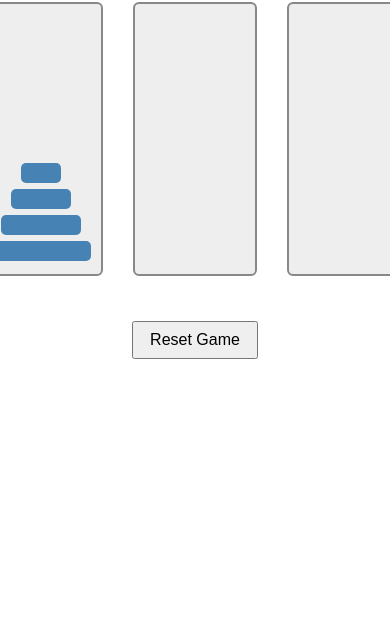
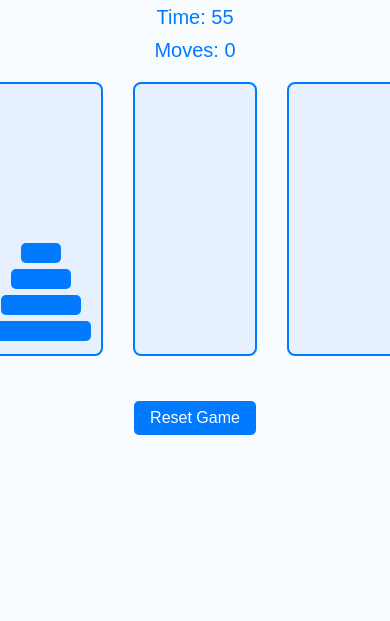
Before and after one commit to francisjacob/TowerOfHanoi, a plain HTML site: page index.html in a window 390 px wide. Shown: the part 223-844 px from the top of the page. Drawn offline with Linux system fonts and the light colour scheme.

Commit message:
v3 - with mobile drag

```diff
--- a/index.html
+++ b/index.html
@@ -3,28 +3,87 @@
 <head>
   <meta charset="UTF-8" />
   <meta name="viewport" content="width=device-width, initial-scale=1.0" />
-  <title>Tower of Hanoi - Drag & Drop (60s Challenge)</title>
+  <title>Arcesium Tower of Hanoi</title>
   <style>
-    body { font-family: sans-serif; display: flex; flex-direction: column; align-items: center; }
-    h1 { margin: 10px; }
-    #game { display: flex; gap: 30px; margin: 20px; }
-    .peg { width: 100px; height: 250px; background: #eee; display: flex; flex-direction: column-reverse; align-items: center; border: 2px solid #888; border-radius: 6px; padding: 10px; }
-    .disk { height: 20px; margin: 3px 0; background: steelblue; border-radius: 5px; cursor: grab; }
+    body {
+      font-family: sans-serif;
+      background: #f8fcff;
+      display: flex;
+      flex-direction: column;
+      align-items: center;
+      color: #007aff;
+    }
+    h1 {
+      margin: 10px;
+      text-align: center;
+    }
+    #logo {
+      margin-top: 20px;
+      height: 60px;
+    }
+    #game {
+      display: flex;
+      gap: 30px;
+      margin: 20px;
+      touch-action: none;
+    }
+    .peg {
+      width: 100px;
+      height: 250px;
+      background: #e6f0ff;
+      display: flex;
+      flex-direction: column-reverse;
+      align-items: center;
+      border: 2px solid #007aff;
+      border-radius: 8px;
+      padding: 10px;
+    }
+    .disk {
+      height: 20px;
+      margin: 3px 0;
+      background: #007aff;
+      border-radius: 5px;
+      cursor: grab;
+      touch-action: none;
+    }
     .disk1 { width: 40px; }
     .disk2 { width: 60px; }
     .disk3 { width: 80px; }
     .disk4 { width: 100px; }
-    #timer, #moves { font-size: 20px; margin-top: 10px; }
-    #message { font-size: 20px; margin-top: 10px; color: green; animation: fade 1s ease-in-out infinite alternate; }
+    #timer, #moves {
+      font-size: 20px;
+      margin-top: 10px;
+    }
+    #message {
+      font-size: 20px;
+      margin-top: 10px;
+      color: #28a745;
+      animation: fade 1s ease-in-out infinite alternate;
+    }
     @keyframes fade {
       from { opacity: 1; }
       to { opacity: 0.5; }
     }
-    #controls { margin-top: 10px; }
-    button { padding: 8px 16px; font-size: 16px; margin-top: 5px; }
+    #controls {
+      margin-top: 10px;
+    }
+    button {
+      padding: 8px 16px;
+      font-size: 16px;
+      margin-top: 5px;
+      background-color: #007aff;
+      color: white;
+      border: none;
+      border-radius: 5px;
+      cursor: pointer;
+    }
+    button:hover {
+      background-color: #005fcc;
+    }
   </style>
 </head>
 <body>
+  <img id="logo" src="C:\\Users\\thadikar\\arc.png" alt="Arcesium Logo">
   <h1>Tower of Hanoi - Complete in 60 Seconds!</h1>
   <div id="timer">Time: 60</div>
   <div id="moves">Moves: 0</div>
@@ -58,6 +117,7 @@
     let moveCount = 0;
     let interval;
     let draggedDisk = null;
+    let isTouch = 'ontouchstart' in window || navigator.maxTouchPoints > 0;
 
     function setupGame() {
       pegs.forEach(peg => peg.innerHTML = "");
@@ -69,14 +129,16 @@
         const div = document.createElement("div");
         div.classList.add("disk", d.class);
         div.dataset.size = d.size;
-        div.setAttribute("draggable", true);
-        div.addEventListener("dragstart", handleDragStart);
+        div.setAttribute("draggable", !isTouch);
+        if (!isTouch) div.addEventListener("dragstart", handleDragStart);
+        if (isTouch) div.addEventListener("touchstart", handleTouchStart);
         pegs[0].appendChild(div);
       });
 
       pegs.forEach(peg => {
         peg.addEventListener("dragover", e => e.preventDefault());
         peg.addEventListener("drop", handleDrop);
+        if (isTouch) peg.addEventListener("touchend", handleTouchDrop);
       });
     }
 
@@ -107,6 +169,33 @@
       draggedDisk = null;
     }
 
+    function handleTouchStart(e) {
+      const disk = e.target;
+      const parent = disk.parentElement;
+      if (parent.lastElementChild === disk) {
+        draggedDisk = disk;
+        e.stopPropagation();
+      }
+    }
+
+    function handleTouchDrop(e) {
+      const peg = e.currentTarget;
+      if (!draggedDisk) return;
+
+      const targetTop = peg.lastElementChild;
+      const draggedSize = parseInt(draggedDisk.dataset.size);
+      const targetSize = targetTop ? parseInt(targetTop.dataset.size) : Infinity;
+
+      if (draggedSize < targetSize) {
+        peg.appendChild(draggedDisk);
+        moveCount++;
+        movesEl.textContent = `Moves: ${moveCount}`;
+        checkWin();
+      }
+
+      draggedDisk = null;
+    }
+
     function checkWin() {
       if (pegs[2].children.length === 4) {
         clearInterval(interval);
@@ -117,7 +206,10 @@
 
     function disableGame() {
       pegs.forEach(peg => peg.style.pointerEvents = "none");
-      document.querySelectorAll('.disk').forEach(d => d.setAttribute("draggable", false));
+      document.querySelectorAll('.disk').forEach(d => {
+        d.setAttribute("draggable", false);
+        d.removeEventListener("touchstart", handleTouchStart);
+      });
     }
 
     function startTimer() {
@@ -138,6 +230,7 @@
     function resetGame() {
       setupGame();
       startTimer();
+      pegs.forEach(peg => peg.style.pointerEvents = "auto");
     }
 
     // Initialize game on page load
```
